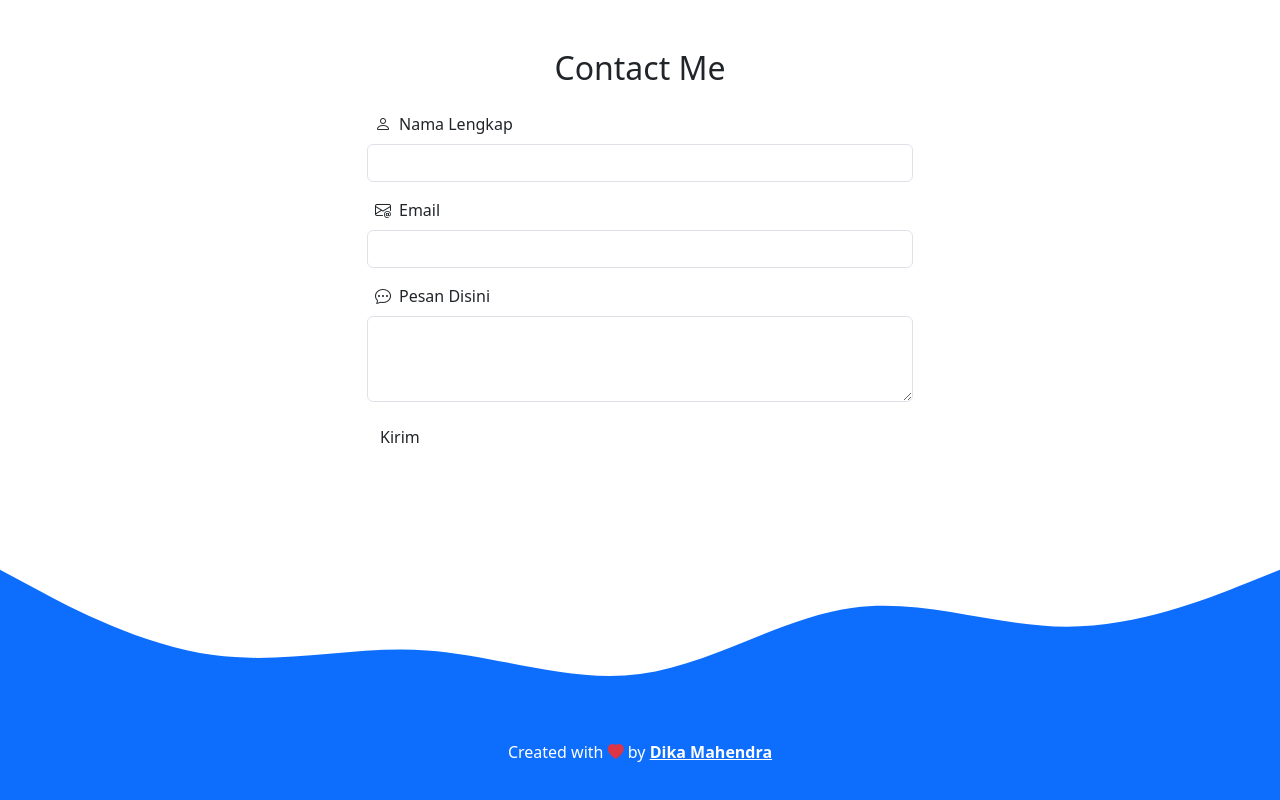
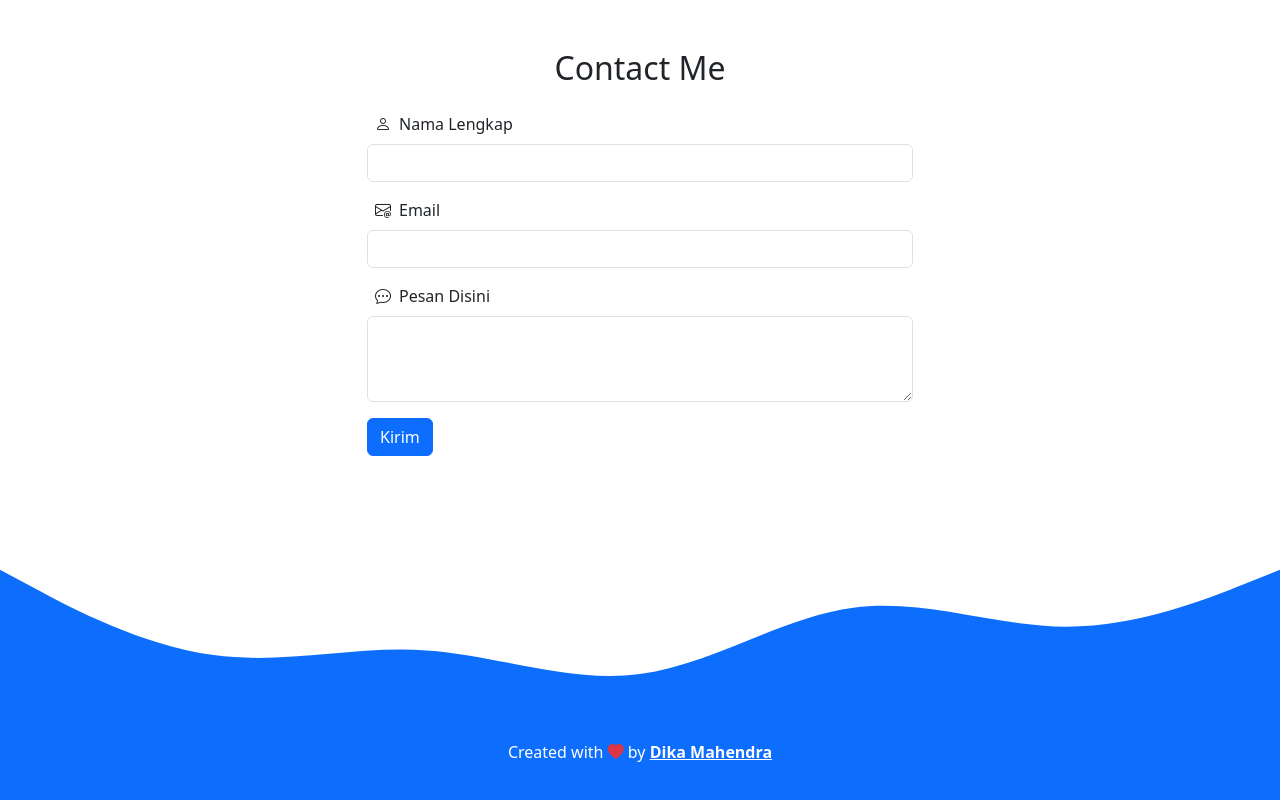
Before and after one commit to ggdika/ggdika.github.io, a plain HTML site: page index.html in a window 1280 px wide. Shown: the part 2681-3481 px from the top of the page. Drawn offline with nearby package versions, Linux system fonts and the light colour scheme.

Commit message:
mengubah warna tombol menjadi biru

```diff
--- a/index.html
+++ b/index.html
@@ -177,7 +177,7 @@
                   <i class="bi bi-chat-dots p-2"></i><label for="pesan" class="form-label">Pesan Disini</label>
                   <textarea class="form-control" id="pesan" rows="3"></textarea>
                 </div>
-                <button type="submit" class="btn btn-succes">Kirim</button>
+                <button type="submit" class="btn btn-primary">Kirim</button>
               </form>
             </div>
           </div>
```
